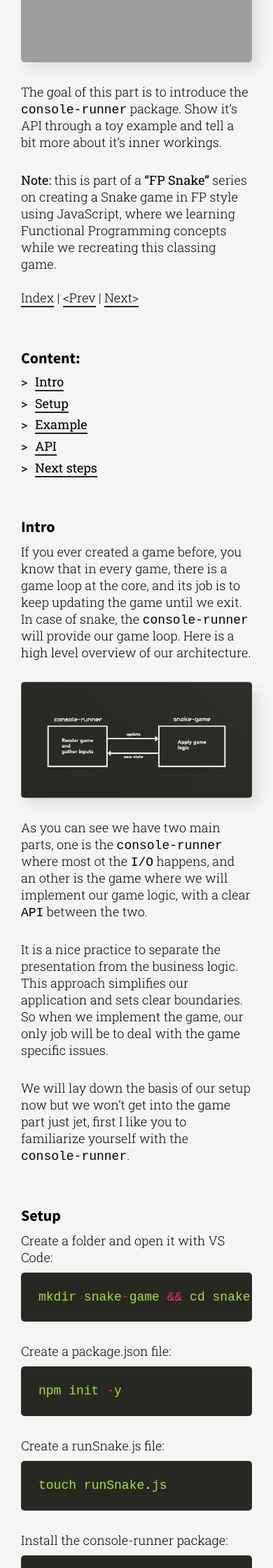
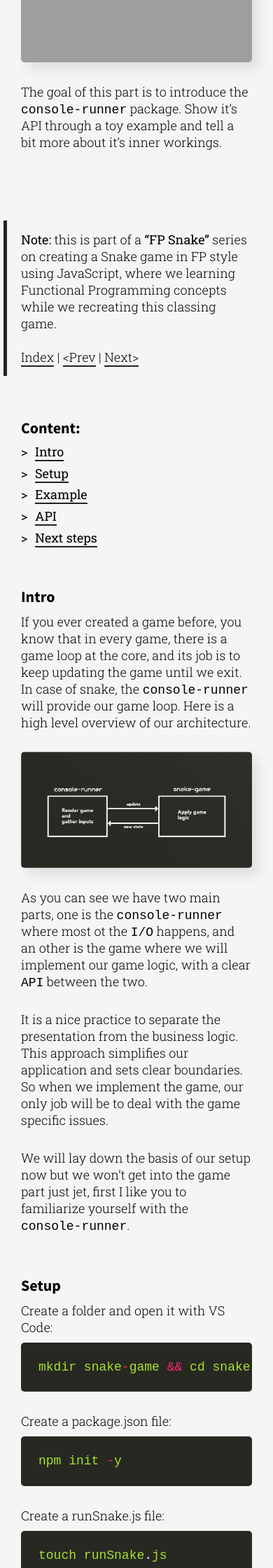
Before and after one commit to AdamGonda/adamgonda.com, a Jekyll site: the page built from _posts/2020-10-20-The-console-runner.md, in a window 390 px wide. Shown: the part 315-2555 px from the top of the page at 70% size. Built offline with Jekyll 4.4.1, drawn with Linux system fonts in a browser that asks for light colours; grey boxes are pictures that could not be loaded.

Commit message:
update style

```diff
--- a/assets/css/main.css
+++ b/assets/css/main.css
@@ -245,32 +245,29 @@ footer a {
   height: 30px;
   border: 0;
 }
+.post main blockquote {
+  margin-top: 100px;
+  position: relative;
+  padding: 15px 0;
+}
+.post main blockquote p {
+  margin: 0;
+}
+.post main blockquote:before {
+  position: absolute;
+  content: "";
+  left: -25px;
+  top: 0;
+  bottom: 0;
+  background-color: #222222;
+  width: 5px;
+}
 .post main .pre-code {
   margin-bottom: 10px;
 }
 .post main .highlighter-rouge,
 .post main ul {
   margin-bottom: 30px;
-}
-
-.post main ul {
-  padding-left: 20px;
-}
-.post main li {
-  position: relative;
-  margin-top: 10px;
-  font-size: 22px;
-}
-@media only screen and (max-width: 680px) {
-  .post main li {
-    font-size: 18px;
-  }
-}
-.post main li:before {
-  position: absolute;
-  content: ">";
-  top: 0;
-  left: -20px;
 }
 
 .about {
@@ -315,6 +312,26 @@ footer a {
 .post-image img {
   margin-top: 0;
   width: 100%;
+}
+
+.post-content-list ul {
+  padding-left: 20px;
+}
+.post-content-list li {
+  position: relative;
+  margin-top: 10px;
+  font-size: 22px;
+}
+@media only screen and (max-width: 680px) {
+  .post-content-list li {
+    font-size: 18px;
+  }
+}
+.post-content-list li:before {
+  position: absolute;
+  content: ">";
+  top: 0;
+  left: -20px;
 }
 
 body {
--- a/sass/main.sass
+++ b/sass/main.sass
@@ -5,6 +5,7 @@
 @use "./post"
 @use "./about"
 @use "./post-image"
+@use "./post-content-list"
 
 @use "./constants" as *
 
```
Also changed, not shown: sass/post-content-list.sass (added, +19 -0 lines), sass/post.sass (+18 -19 lines), 1 other file.
